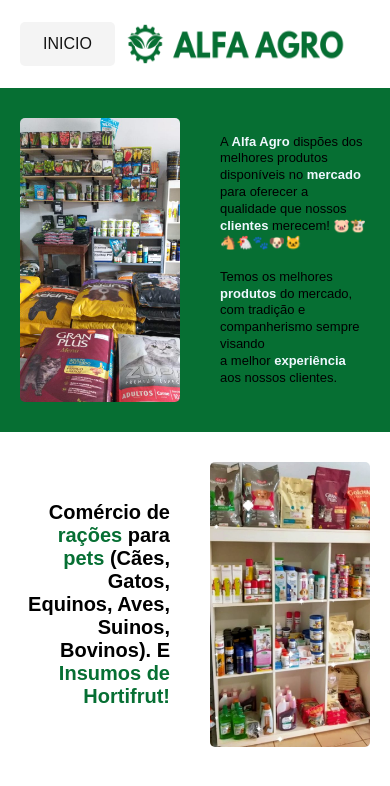
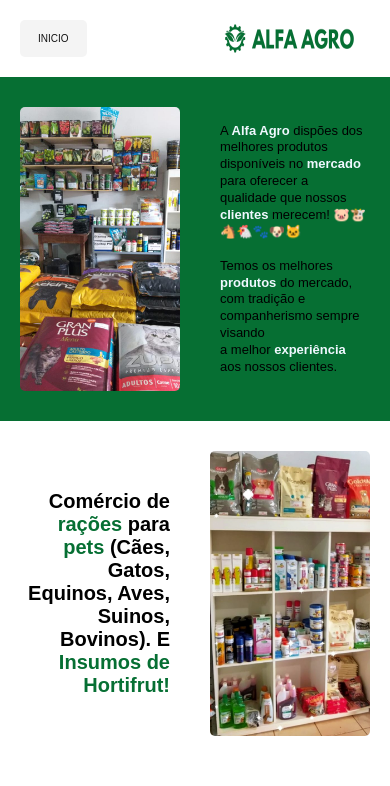
Before and after one commit to Efrasnn/ProjetoAlfa, a plain HTML site: page quem somos.html in a window 390 px wide. Drawn offline with Linux system fonts and the light colour scheme.

Commit message:
commit ''novo commit responsivo"

```diff
--- a/introducao.css
+++ b/introducao.css
@@ -31,5 +31,7 @@
   .subtitulo{
    font-size: 20px;
       }
-
+    .rodape{
+      font-size: 10px;
+    }
   }
--- a/qm.css
+++ b/qm.css
@@ -91,6 +91,18 @@
   }
 }
 
+@media (max-width: 600px){
+
+  .home-qm{
+      font-size: 10px ;
+      padding:10px 15px ;
+    }
+    .logo{
+      width: 150px;
+      height: 35px;
+    }
+ }
+
 /* segunda parte*/
 
 
--- a/quem somos.html
+++ b/quem somos.html
@@ -12,7 +12,7 @@
 <body>
   <header class="start-header">
     <a class="home-qm" href="./index.html">Inicio</a>
-    <img class="logo" src="/IMG/logoalfa.png" alt="">
+    <img class="logo" src="./IMG/logoalfa.png" alt="">
   </header>
 
   <section class="section-qm">
```
